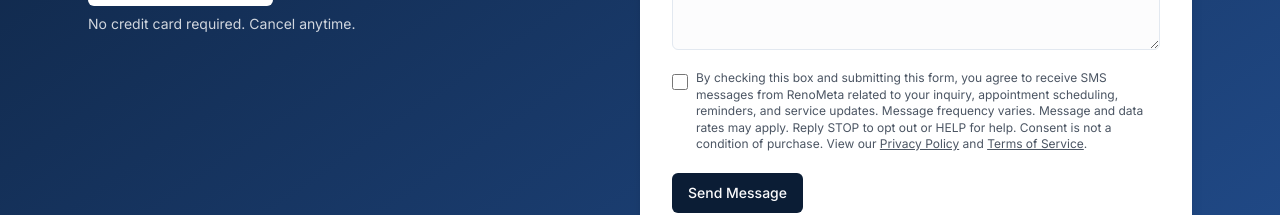
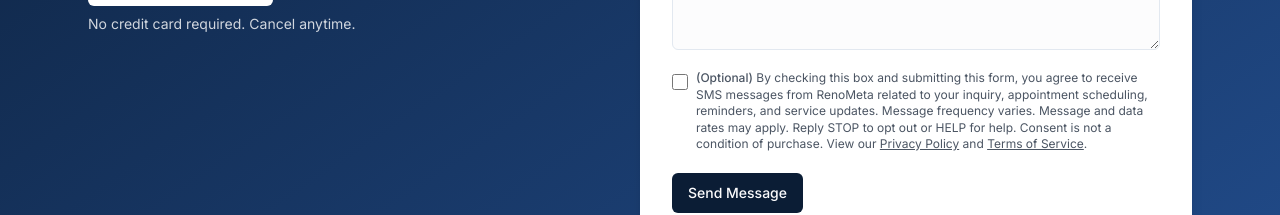
Before and after one commit to aarong1911/renometa-website-v5, a React (Vite) app: page / in a window 1280 px wide. Shown: the part 6198-6413 px from the top of the page. Built offline with nearby package versions, Linux system fonts and the light colour scheme; no server answers.

Commit message:
Update ContactForm.tsx

```diff
--- a/src/components/ui/ContactForm.tsx
+++ b/src/components/ui/ContactForm.tsx
@@ -134,13 +134,12 @@ const ContactForm = ({ onSuccess }: ContactFormProps) => {
   type="checkbox"
   id="contact-consent"
   name="consent"
-            required
   checked={formData.consent}
   onChange={handleChange}
   className="mt-1 h-4 w-4 shrink-0"
 />
 <label htmlFor="contact-consent" className="text-xs text-gray-600 leading-snug">
-            By checking this box and submitting this form, you agree to receive SMS messages from RenoMeta related to your inquiry, appointment scheduling, reminders, and service updates.
+  <span className="font-medium">(Optional)</span> By checking this box and submitting this form, you agree to receive SMS messages from RenoMeta related to your inquiry, appointment scheduling, reminders, and service updates.
             Message frequency varies. Message and data rates may apply.
             Reply STOP to opt out or HELP for help. Consent is not a condition of purchase. View our{' '}
             <a
```
Lines whose indentation alone changed are shown as unchanged.
